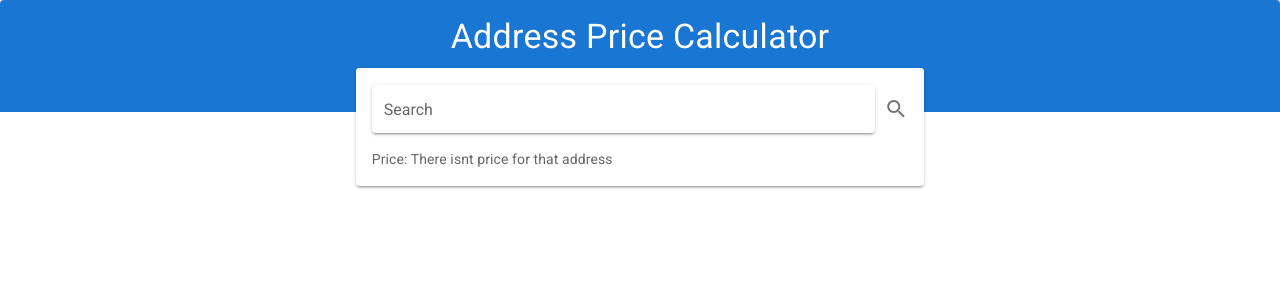
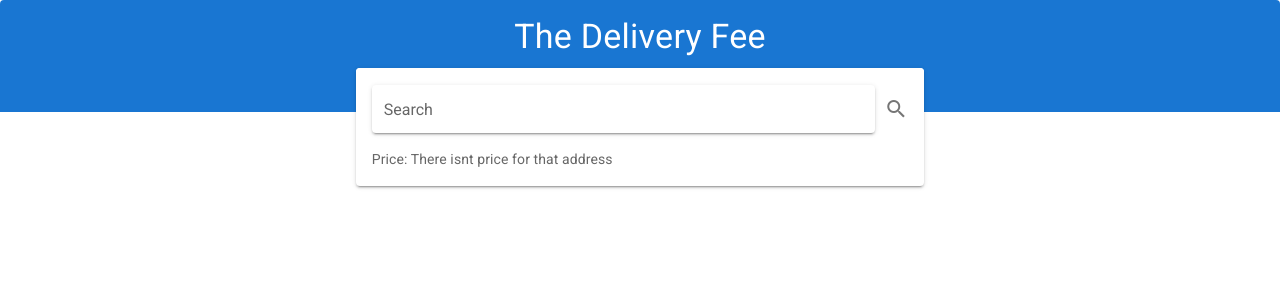
Before and after one commit to danim47c/address-price-calculator, a Nuxt app: page / in a window 1280 px wide. Shown: the top 300 px of the page. Built offline with nearby package versions, Linux system fonts and the light colour scheme.

Commit message:
Changing Title

```diff
--- a/pages/index.vue
+++ b/pages/index.vue
@@ -2,7 +2,7 @@
   <v-card flat>
     <v-toolbar color="primary" extended flat>
       <v-toolbar-title class="white--text mt-2 mx-auto display-1"
-        >Address Price Calculator</v-toolbar-title
+        >The Delivery Fee</v-toolbar-title
       >
     </v-toolbar>
 
```
